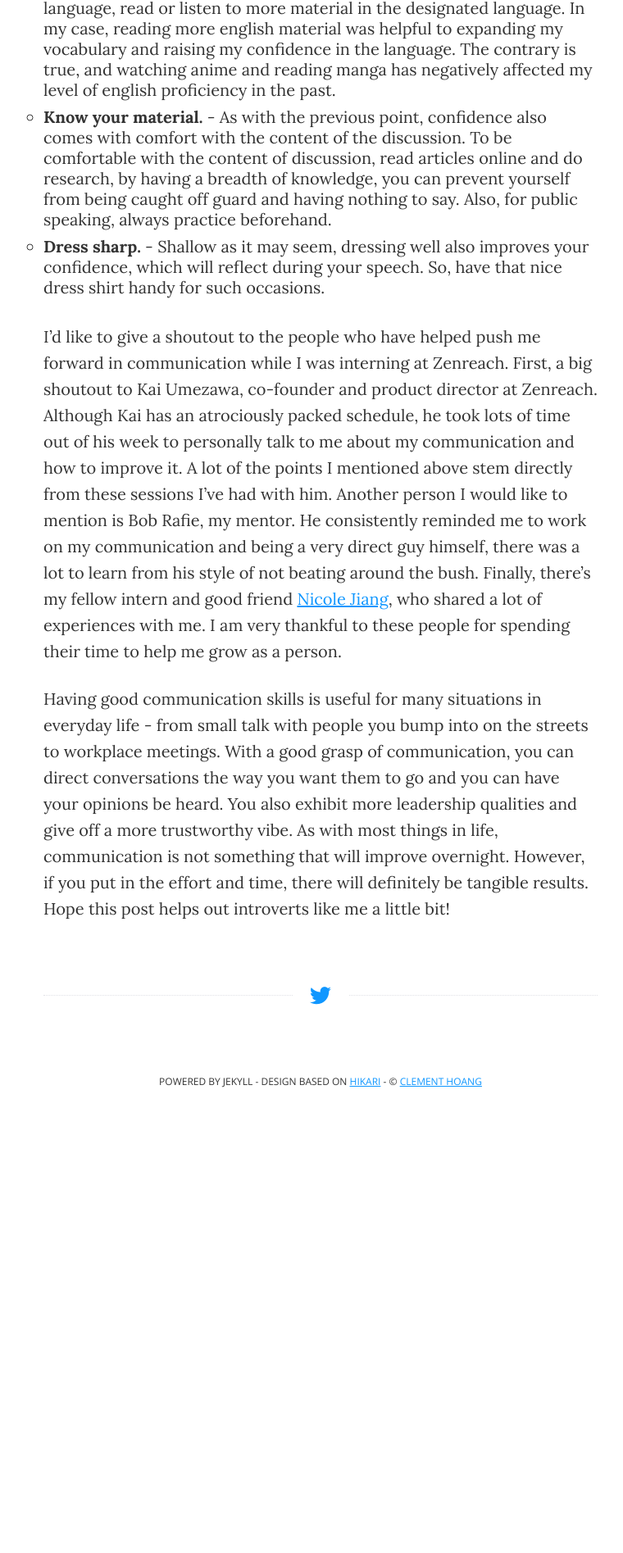
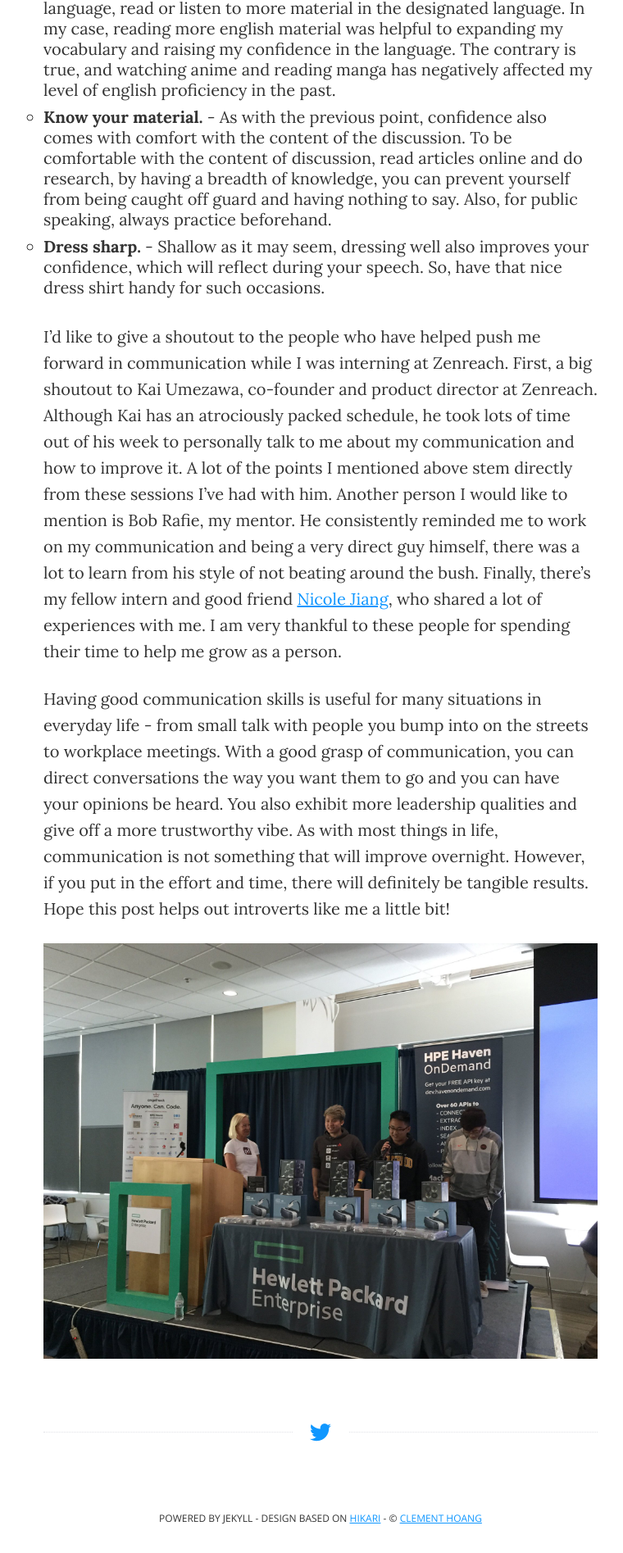
Before and after one commit to Clemmy/blog, a Jekyll site: the page built from _posts/2016-09-06-communication-for-dummies.md, in a window 1280 px wide. Shown: the part 2622-4517 px from the top of the page at 82% size, without its empty margins (249-1009 px from the left). Built offline with Jekyll 4.4.1, drawn with Linux system fonts in a browser that asks for light colours; comment, search, counter and statistics services are not loaded; before the commit the page ends 3984 px from its top, so only the background shows below that.

Commit message:
Add photo to Communication for Dummies post

```diff
--- a/_posts/2016-09-06-communication-for-dummies.md
+++ b/_posts/2016-09-06-communication-for-dummies.md
@@ -35,3 +35,5 @@
 I'd like to give a shoutout to the people who have helped push me forward in communication while I was interning at Zenreach. First, a big shoutout to Kai Umezawa, co-founder and product director at Zenreach. Although Kai has an atrociously packed schedule, he took lots of time out of his week to personally talk to me about my communication and how to improve it. A lot of the points I mentioned above stem directly from these sessions I've had with him. Another person I would like to mention is Bob Rafie, my mentor. He consistently reminded me to work on my communication and being a very direct guy himself, there was a lot to learn from his style of not beating around the bush. Finally, there's my fellow intern and good friend [Nicole Jiang](http://nicolekjiang.github.io/), who shared a lot of experiences with me. I am very thankful to these people for spending their time to help me grow as a person.
 
 Having good communication skills is useful for many situations in everyday life - from small talk with people you bump into on the streets to workplace meetings. With a good grasp of communication, you can direct conversations the way you want them to go and you can have your opinions be heard. You also exhibit more leadership qualities and give off a more trustworthy vibe. As with most things in life, communication is not something that will improve overnight. However, if you put in the effort and time, there will definitely be tangible results. Hope this post helps out introverts like me a little bit!
+
+<img src="{{ site.baseurl }}/assets/in_post_images/angelhack_2016.jpg" alt="Pitching at AngelHack" style="margin: 0 auto; display: block;"/>
```
Also changed, not shown: assets/in_post_images/angelhack_2016.jpg (added).
